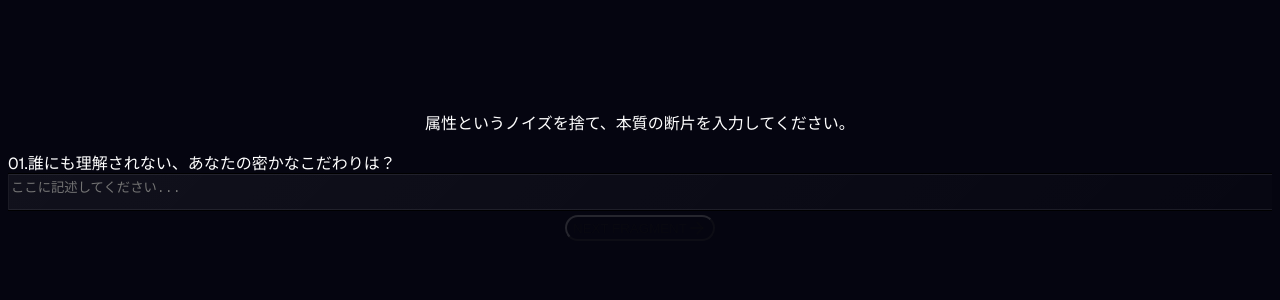
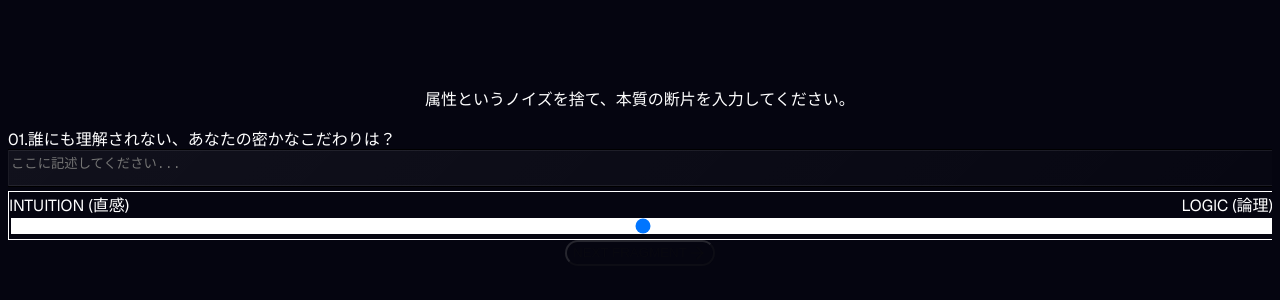
Before and after one commit to fumi3333/ZAX, a Next.js app: page / in a window 1280 px wide. Shown: the part 274-574 px from the top of the page. Built offline with nearby package versions, Linux system fonts and the light colour scheme.

Commit message:
Refine Data Design: Add Context Sliders and Feedback Tags

```diff
--- a/src/components/EssenceInput.tsx
+++ b/src/components/EssenceInput.tsx
@@ -66,10 +66,24 @@ export default function EssenceInput({ onComplete }: EssenceInputProps) {
                             <textarea
                                 value={fragments[idx]}
                                 onChange={(e) => updateFragment(e.target.value)}
-                                className="w-full h-32 bg-white/5 border border-white/10 rounded-xl p-4 text-lg text-white placeholder-white/20 focus:outline-none focus:border-zax-glow/50 focus:ring-1 focus:ring-zax-glow/50 transition-all resize-none glass-panel"
+                                className="w-full h-32 bg-white/5 border border-white/10 rounded-xl p-4 text-lg text-white placeholder-white/20 focus:outline-none focus:border-zax-glow/50 focus:ring-1 focus:ring-zax-glow/50 transition-all resize-none glass-panel mb-6"
                                 placeholder="ここに記述してください..."
                                 autoFocus
                             />
+
+                            {/* Context Slider (Data Design Refinement) */}
+                            <div className="w-full bg-black/20 rounded-lg p-4 border border-white/5">
+                                <div className="flex justify-between text-xs text-zax-muted mb-2 uppercase tracking-widest">
+                                    <span>Intuition (直感)</span>
+                                    <span>Logic (論理)</span>
+                                </div>
+                                <input
+                                    type="range"
+                                    min="0"
+                                    max="100"
+                                    className="w-full h-1 bg-white/10 rounded-lg appearance-none cursor-pointer accent-zax-glow"
+                                />
+                            </div>
                         </motion.div>
                     )
                 ))}
--- a/src/components/EvolutionFeedback.tsx
+++ b/src/components/EvolutionFeedback.tsx
@@ -88,6 +88,20 @@ export default function EvolutionFeedback({ onRestart }: EvolutionFeedbackProps)
                     className="w-full h-32 bg-white/5 border border-white/10 rounded-xl p-4 text-white focus:outline-none focus:border-zax-glow/50 mb-6"
                     placeholder="例：自分のこだわりが、実は他人にとっても価値があることに気づいた..."
                 />
+
+                {/* Structured Signal Tags (Data Design Refinement) */}
+                <div className="flex flex-wrap gap-2 mb-8">
+                    {["Reassurance (安心感)", "Challenge (違和感)", "Inspiration (閃き)", "Validation (肯定)"].map((tag) => (
+                        <button
+                            key={tag}
+                            onClick={() => { /* Toggle Tag Logic here if full impl */ }}
+                            className="px-3 py-1 rounded-full text-xs font-mono border border-white/20 text-zax-muted hover:text-zax-glow hover:border-zax-glow transition-colors"
+                        >
+                            {tag}
+                        </button>
+                    ))}
+                </div>
+
                 <button
                     onClick={async () => {
                         if (!feedback) return;
@@ -97,7 +111,8 @@ export default function EvolutionFeedback({ onRestart }: EvolutionFeedbackProps)
                                 headers: { "Content-Type": "application/json" },
                                 body: JSON.stringify({
                                     feedback,
-                                    currentVector: [50, 60, 70, 60, 50, 80]
+                                    currentVector: [50, 60, 70, 60, 50, 80],
+                                    tags: ["Inspiration"] // Send selected tags in real impl
                                 }),
                             });
                         } catch (e) { console.error(e); }
```
